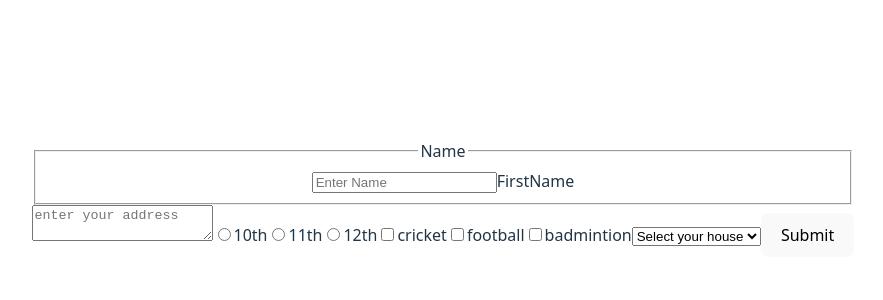
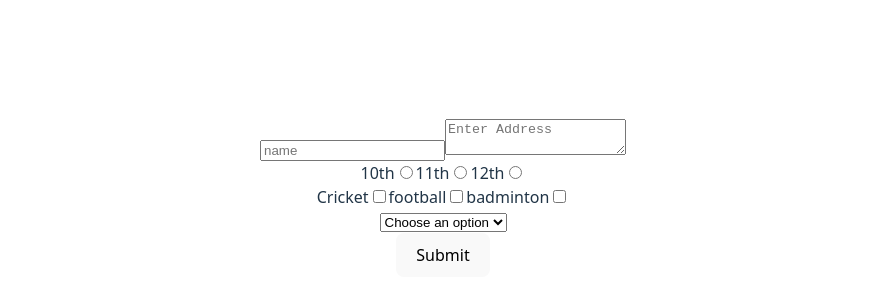
Before and after one commit to ssbhatnagar/React_Codes, a React (Vite) app in the folder react-practice/: page /form in a window 1280 px wide. Shown: the part 202-502 px from the top of the page, without its empty margins (197-1080 px from the left). Built offline with nearby package versions, Linux system fonts and the light colour scheme.

Commit message:
feat: added form

```diff
--- a/react-practice/src/App.jsx
+++ b/react-practice/src/App.jsx
@@ -14,7 +14,7 @@ import Twitter from './components/TwitterClone/Twitter'
 import FilterAPIData from './components/FilterAPIData/FilterAPIData'
 import CartProject from './components/CartProj/CartProject'
 import SimpleTimer from './components/SimpleTimer/SimpleTimer'
-import Form from './components/Form/From'
+import Form from './components/Form/Form'
 import BgColorChanger from './components/BgColorChanger/BgColorChanger'
 import ProgressBar from './components/ProgressBar/ProgressBar'
 import StarRating from './components/StarRating/StarRating'
--- /dev/null
+++ b/react-practice/src/components/Form/Form.jsx
@@ -0,0 +1,116 @@
+import React, { useState, useEffect } from "react";
+
+function Form() {
+
+    const initialValues = {
+        firstName: "", // text
+        address: "", // text area
+        class: "", // radio
+        hobbies: [], // checkbox
+        house: "" // dropdown
+    }
+
+    const [formData, setFormData] = useState(() => {
+        const savedData = localStorage.getItem("formData");
+        return savedData ? JSON.parse(savedData) : initialValues
+    })
+
+    useEffect(() => {
+        localStorage.setItem("formData", JSON.stringify(formData));
+    }, [formData])
+
+    function handleInputs(e) {
+        const { value, name, type, checked } = e.target
+
+        if (type === "checkbox") {
+            setFormData((prev) => {
+                const updatedHobbies = checked ? [...prev.hobbies, value] : prev.hobbies.filter((h) => h !== value)
+                return { ...prev, hobbies: updatedHobbies }
+            })
+
+        } else {
+            setFormData((prev) => (
+                { ...prev, [name]: value }
+            )
+            )
+        }
+
+    }
+
+    function handleSubmit(e) {
+        e.preventDefault();
+        console.log(formData);
+    }
+
+    return (
+        <div>
+            <form onSubmit={handleSubmit}>
+                <input
+                    type="text"
+                    value={formData.firstName}
+                    onChange={handleInputs}
+                    name="firstName"
+                    placeholder="name"
+                />
+                <textarea
+                    placeholder="Enter Address"
+                    onChange={handleInputs}
+                    value={formData.address}
+                    name="address"
+                />
+                <div>
+                    {/* Radio */}
+                    {["10th", "11th", "12th"].map((cls) =>
+                        <label key={cls}>
+                            {cls}
+                            <input
+                                type="radio"
+                                name="class"
+                                value={cls}
+                                onChange={handleInputs}
+                                checked={formData.class === cls}
+                            />
+                        </label>
+                    )}
+                </div>
+                <div>
+                    {/* checkbox */}
+                    {["Cricket", "football", "badminton"].map((hobb) =>
+                        <label key={hobb}>
+                            {hobb}
+                            <input
+                                type="checkbox"
+                                name="hobbies"
+                                value={hobb}
+                                onChange={handleInputs}
+                                checked={formData.hobbies.includes(hobb)}
+                            />
+                        </label>
+                    )}
+                </div>
+                <div>
+                    {/* dropdown */}
+                    <select
+                        name="house"
+                        value={formData.house}
+                        onChange={handleInputs}
+                    >
+                        <option value="" disabled>Choose an option</option>
+                        {["Enterprise", "Modesty", "Courage", "Loyalty"].map((houseName) => (
+                            <option key={houseName} value={houseName}>
+                                {houseName}
+                            </option>
+                        ))}
+                    </select>
+
+                </div>
+                <div>
+                    <button type="submit">Submit</button>
+                </div>
+            </form>
+        </div>
+    )
+
+}
+
+export default Form;
--- a/react-practice/src/components/Form/From.jsx
+++ /dev/null
@@ -1,103 +0,0 @@
-import React, {useState, useEffect} from 'react'
-
-function Form(){
-
-    const initialData = {
-        firstName: "", //text
-        address: "",  //textarea
-        class: "", //radio
-        house: "", //dropdown
-        hobbies: [], // checkbox
-    }
-
-    const [formData, setFormData] = useState(() => {
-        const savedData = localStorage.getItem("formData");
-        return  savedData  ? JSON.parse(savedData) : initialData
-    })
-
-    useEffect(() => {
-        localStorage.setItem("formData", JSON.stringify(formData))
-    }, [formData])
-
-
-    function handleForm(e){
-        const {name, type, checked, value} = e.target;
-        if(type === "checkbox"){
-            setFormData((prevData) =>
-            {
-                const updatedHobbies = checked
-                ? [...prevData.hobbies, value] : prevData.hobbies.filter((h) => h!==value)
-                return { ...prevData, hobbies:updatedHobbies }
-            }
-            )
-        }else{
-            setFormData((prev) => (
-            {...prev, [name]:value})
-            )
-        }
-    }
-
-    function handleSubmit(e){
-        e.preventDefault();
-        console.log(formData)
-    }
-
-    return(
-        <div>
-            <form onSubmit={handleSubmit}>
-                <fieldset>
-                    <legend>Name</legend>
-                <label>
-                <input
-                type="text"
-                value={formData.firstName}
-                onChange={handleForm}
-                name="firstName"
-                placeholder='Enter Name'
-                />
-                FirstName
-                </label>
-                </fieldset>
-                <textarea
-                name='address'
-                value={formData.address}
-                onChange={handleForm}
-                placeholder='enter your address'
-                />
-                {["10th", "11th", "12th"].map((c) =>
-                <label key={c}>
-                    <input
-                    type='radio'
-                    value={c}
-                    onChange={handleForm}
-                    checked={formData.class === c}
-                    name='class'
-                    />
-                    {c}
-                </label>
-                )}
-                {["cricket", "football", "badmintion"].map((h) =>
-                    <label key={h}>
-                    <input
-                    type='checkbox'
-                    value={h}
-                    onChange={handleForm}
-                    checked={formData.hobbies.includes(h)}
-                    name="hobbies"
-                    />
-                    {h}
-                    </label>
-                )}
-                <select value={formData.house} name='house' onChange={handleForm}>
-                    <option value="" disabled>Select your house</option>
-                    <option value="Enterprise" >Enterprise</option>
-                    <option value="Modesty">Modesty</option>
-                </select>
-                 <button type='submit'>Submit</button>
-            </form>
-
-
-        </div>
-    )
-}
-export default Form
--- a/react-practice/src/components/TwitterClone/Twitter.jsx
+++ b/react-practice/src/components/TwitterClone/Twitter.jsx
@@ -1,123 +1,4 @@
-import { useEffect, useState } from "react";
-
-function Twitter() {
-
-  /**
-   * Dekho bhai twitter ka clone banana easy hai waha tak jaha tak normally input lena hai store karna hai aur array mai aur display karwana hai, CRUD bhi easy hai but the point is jab kaam aat ahai replies add karne ka vo thoda sa tricky hai but karte hai step wise with algo
-   */
-
-  const [userInput, setUserInput] = useState("");
-  const [replyToId, setReplyToId] = useState(null);
-  const [replyInput, setReplyInput] = useState("");
-
-  const [tweets, setTweets] = useState(() => {
-    const savedTweets = localStorage.getItem("tweetsData");
-    return savedTweets ? JSON.parse(savedTweets) : []
-  })
-
-  useEffect(() => {
-    localStorage.setItem("tweetsData", JSON.stringify(tweets))
-  }, [tweets])
-
-  function handleSubmit(){
-    if(userInput.trim() !== ""){
-      const newTweet = {
-        id: Date.now(),
-        text:userInput,
-        replies:[]
-      }
-      setTweets((prev) => [...prev, newTweet])
-      setUserInput("")
-    }else{
-      window.alert("Tweet cannot be empty")
-    }
-  }
-
-  function addTweet(tweetId){
-    if (replyInput.trim() === "") {
-    window.alert("Reply cannot be empty");
-    return;
-  }
-    const newReply = {
-      id: Date.now(),
-      text: replyInput,
-      replies: []
-    }
-
-    setTweets((prevTweet) =>
-      prevTweet.map((tweet) =>
-        tweet.id === tweetId
-    ? {...tweet, replies: [...tweet.replies, newReply]} :  tweet
-      )
-    )
-    setReplyInput("");
-  setReplyToId(null);
-
-
-  }
-
-  function handleCancel() {
-    setReplyToId(null);
-    setReplyInput("");
+function Twitter(){
 
 }
-
-  return(
-    <div>
-      <div>
-        <label>
-          Enter your Tweet:
-        <input
-        type="text"
-        name="userTweetInput"
-        placeholder="Enter your tweets ..."
-        value={userInput}
-        onChange={(e) => setUserInput(e.target.value)}
-        />
-        </label>
-        <button onClick={handleSubmit} >submit</button>
-      </div>
-      <div>
-        <ul>
-          {tweets.map((tweet) =>
-          <li key={tweet.id}>
-            {tweet.text}
-            {replyToId === tweet.id ? (
-              <div>
-              <button onClick={() => addTweet(tweet.id)}>add</button>
-              <button onClick={handleCancel}>Cancel</button>
-              </div>
-            )
-            : <button onClick={() => setReplyToId(tweet.id)} >reply</button> }
-            {replyToId === tweet.id && (
-              <div>
-                <input
-                type="text"
-                name="replyInput"
-                value={replyInput}
-                onChange={(e) => setReplyInput(e.target.value)}
-                placeholder="Enter your Reply"
-                />
-              </div>
-            )}
-            {/* Replies */}
-                {tweet.replies.length > 0 && (
-                  <ul style={{ marginLeft: "20px" }}>
-                    {tweet.replies.map((r) => (
-                      <li key={r.id}>
-                        <span>{r.text}</span>
-                      </li>
-                    ))}
-                  </ul>
-                )}
-          </li>
-          )}
-        </ul>
-      </div>
-    </div>
-  )
-
-
-}
-
 export default Twitter;
```
